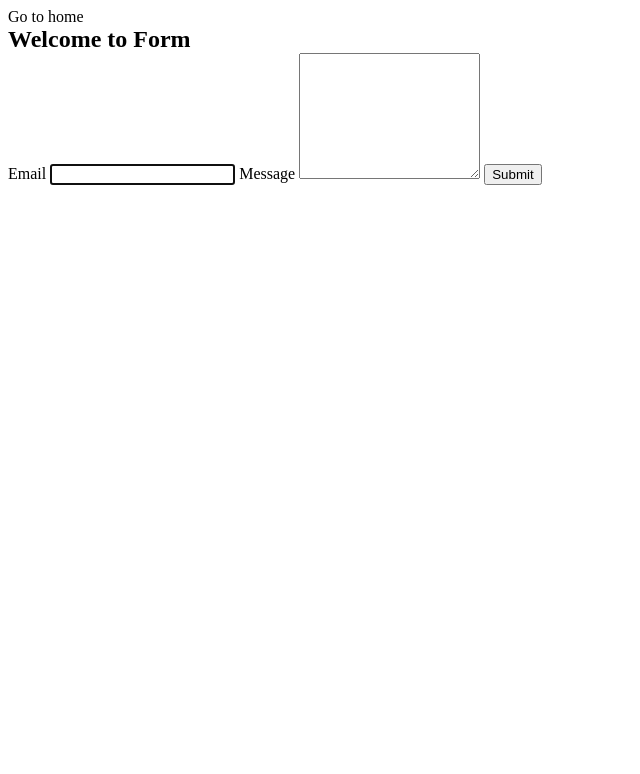
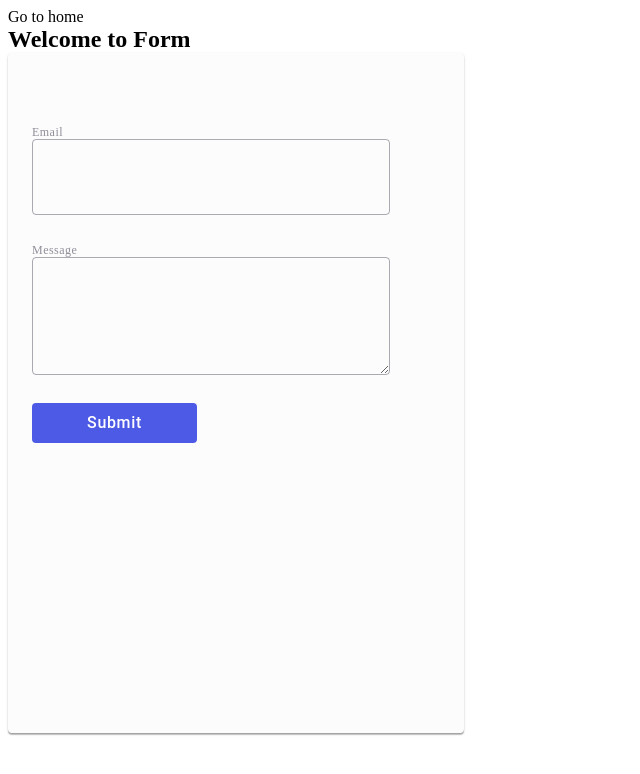
Before and after one commit to Nadiia1701/goit-js-hw-09, a website built with Vite: page src/2-form.html in a window 1280 px wide. Shown: the whole page, without its empty margins (0-640 px from the left). Built offline with nearby package versions, Linux system fonts and the light colour scheme.

Commit message:
SUMMARY2

```diff
--- a/src/2-form.html
+++ b/src/2-form.html
@@ -12,15 +12,15 @@
       <a href="./index.html">Go to home</a>
       <h1>Welcome to Form</h1>
       <form class="feedback-form" autocomplete="off">
-        <label>
+        <label class="form-label">
           Email
-          <input type="email" name="email" autofocus />
+          <input class="form-field-email" type="email" name="email" autofocus />
         </label>
-        <label>
+        <label class="form-label">
           Message
-          <textarea name="message" rows="8"></textarea>
+          <textarea class="form-field" name="message" rows="8"></textarea>
         </label>
-        <button type="submit">Submit</button>
+        <button class="form-button" type="submit">Submit</button>
       </form>
     </section>
     <script type="module" src="./js/2-form.js"></script>
--- a/src/css/2-form.css
+++ b/src/css/2-form.css
@@ -0,0 +1,67 @@
+.feedback-form {
+    display: flex;
+    flex-direction: column;
+    gap: 24px;
+    width: 408px;
+    min-height: 584px;
+    border-radius: 4px;
+    background-color: #FCFCFC;
+    box-shadow: 0px 1px 1px rgba(0, 0, 0, 0.14), 0px 1px 3px rgba(0, 0, 0, 0.12),
+            0px 2px 1px rgba(0, 0, 0, 0.2);
+    padding: 72px 24px 24px 24px;
+    transition: transform 250ms cubic-bezier(0.4, 0, 0.2, 1);
+}
+
+.form-label {
+    display: flex;
+    flex-direction: column;
+    font-size: 12px;
+    font-weight: 400;
+    line-height: 1.17;
+    letter-spacing: 0.04em;
+    margin-bottom: 4px;
+    color: #8E8F99;
+}
+
+.form-field-email {
+    width: 316px;
+    height: 72px;
+    border-radius: 4px;
+    border: 1px solid rgba(46, 47, 66, 0.40);
+    padding-left: 38px;
+    background-color: transparent;
+    outline: transparent;
+    transition: border-color 250ms cubic-bezier(0.4, 0, 0.2, 1);
+}
+
+.form-field {
+    width: 316px;
+    height: 112px;
+    border-radius: 4px;
+    border: 1px solid rgba(46, 47, 66, 0.40);
+    padding-left: 38px;
+    background-color: transparent;
+    outline: transparent;
+    transition: border-color 250ms cubic-bezier(0.4, 0, 0.2, 1);
+}
+
+.form-button {
+    display: flex;
+    justify-content: center;
+    align-items: center;
+    width: 165px;
+    height: 40px;
+    padding: 8px 24px;
+    border: none;
+    border-radius: 4px;
+    font-family: "Roboto", sans-serif;
+    font-size: 16px;
+    font-style: normal;
+    font-weight: 500;
+    line-height: 1.5;
+    letter-spacing: 0.04em;
+    cursor: pointer;
+    background-color: #4D5AE5;
+    color: #FFFFFF;
+    transition: background-color 250ms cubic-bezier(0.4, 0, 0.2, 1);
+}
--- a/src/js/2-form.js
+++ b/src/js/2-form.js
@@ -1,11 +1,14 @@
 "use strict"
+
 
 const form = document.querySelector(".feedback-form");
 const localStorageKey = "feedback-form-state";
 
+// Використовуючи делегуваня, відстежуй на формі подію input і щоразу записуй у локальне сховище об'єкт з полями email і message, у яких зберігай поточні значення полів форми. Нехай ключем для сховища буде рядок "feedback-form-state".
+
 function readFormData(form) {
+    const email = form.email.value;
     const message = form.message.value;
-    const email = form.email.value;
     return {
         message,
         email,
@@ -19,27 +22,24 @@ form.addEventListener("input", (event) => {
     localStorage.setItem(localStorageKey, jsonData);
 });
 
+// Під час завантаження сторінки перевіряй стан сховища, і якщо там є збережені дані, то заповнюй ними поля форми. В іншому випадку поля повинні бути порожніми.
+
+const localData = localStorage.getItem(localStorageKey);
+if (localData){
+    const data = JSON.parse(localData);
+    form.email.value = data.email;
+    form.message.value = data.message;
+}
+
+// Під час сабміту форми очищай сховище і поля форми, а також виводь у консоль об'єкт з полями email, message та їхніми поточними значеннями.
+
 form.addEventListener("submit", (event) => {
     event.preventDefault();
+    const object = {
+    email: event.currentTarget.elements.email.value,
+    message: event.currentTarget.elements.message.value,
+    };
+    console.log(object);
     localStorage.removeItem(localStorageKey);
     form.reset();
 });
-
-
-
-
-
-
-
-
-
-
-// const localData = JSON.parse(localStorage.getItem(localStorageKey));
-// console.log(localData);
-
-// const rawData = localStorage.getItem(localStorageKey);
-// if (rawData){
-//     const data = JSON.parse(rawData);
-//     form.email.value = data.email;
-//     form.message.value = data.message;
-// }
```
